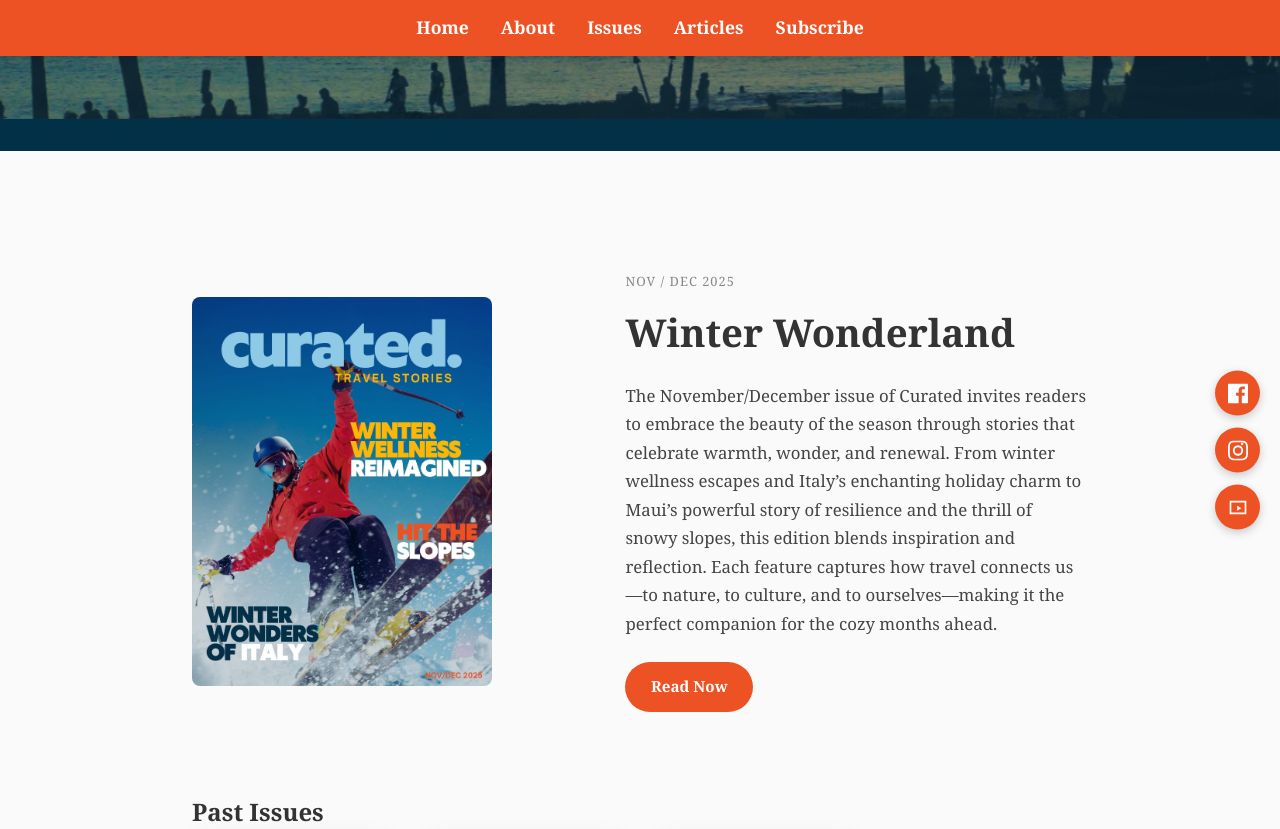
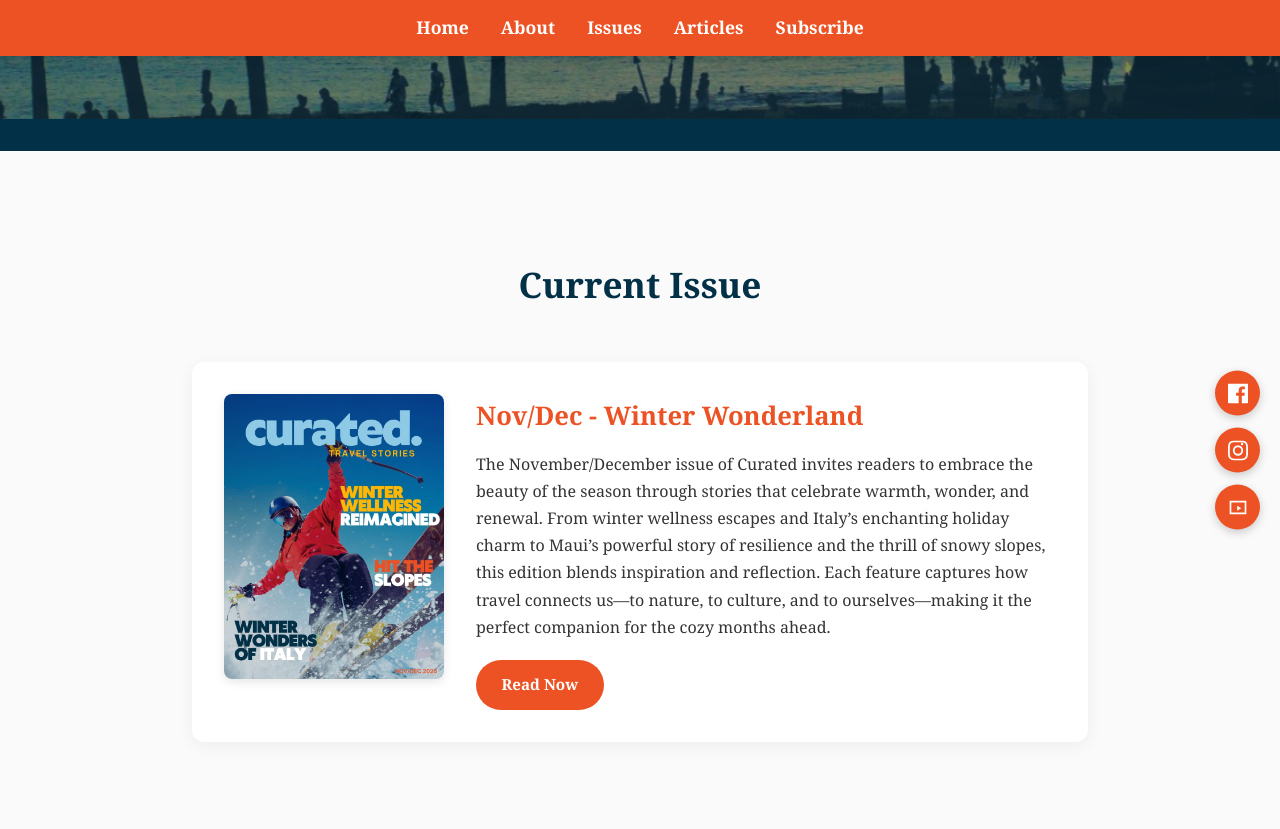
Before and after one commit to CuratedTravelMagazine/Curated-Travel-Magazine, a Jekyll site: the page built from index2.html, in a window 1280 px wide and 900 px high, scrolled down 787 px, cut to the strip 0-829 px from the top of the window. Built offline with Jekyll 4.4.1, drawn with Linux system fonts in a browser that asks for light colours.

Commit message:
Add files via upload

```diff
--- a/index2.html
+++ b/index2.html
@@ -8,7 +8,19 @@
 current_issue_cover: "/assets/images/blog/curatednovcover.jpg"
 
 ---
-<!-- Current Issue Callout -->
+<!-- Featured Issue (NOW INSIDE .section) -->
+  <section class="section">
+    <h2>Current Issue</h2>
+    <div class="featured">
+      <img src="Curated-Nov-cover.jpg" alt="Nov/Dec 2025" />
+      <div class="featured-text">
+        <h3>Nov/Dec - Winter Wonderland</h3>
+        <p>The November/December issue of Curated invites readers to embrace the beauty of the season through stories that celebrate warmth, wonder, and renewal. From winter wellness escapes and Italy’s enchanting holiday charm to Maui’s powerful story of resilience and the thrill of snowy slopes, this edition blends inspiration and reflection. Each feature captures how travel connects us—to nature, to culture, and to ourselves—making it the perfect companion for the cozy months ahead.</p>
+        <a href="https://heyzine.com/flip-book/154bf6a9db.html" class="btn">Read Now</a>
+      </div>
+    </div>
+  </section>
+
 <!-- CURRENT ISSUE FEATURE -->
 <section class="current-issue-feature">
   <div class="current-issue-inner">
```
